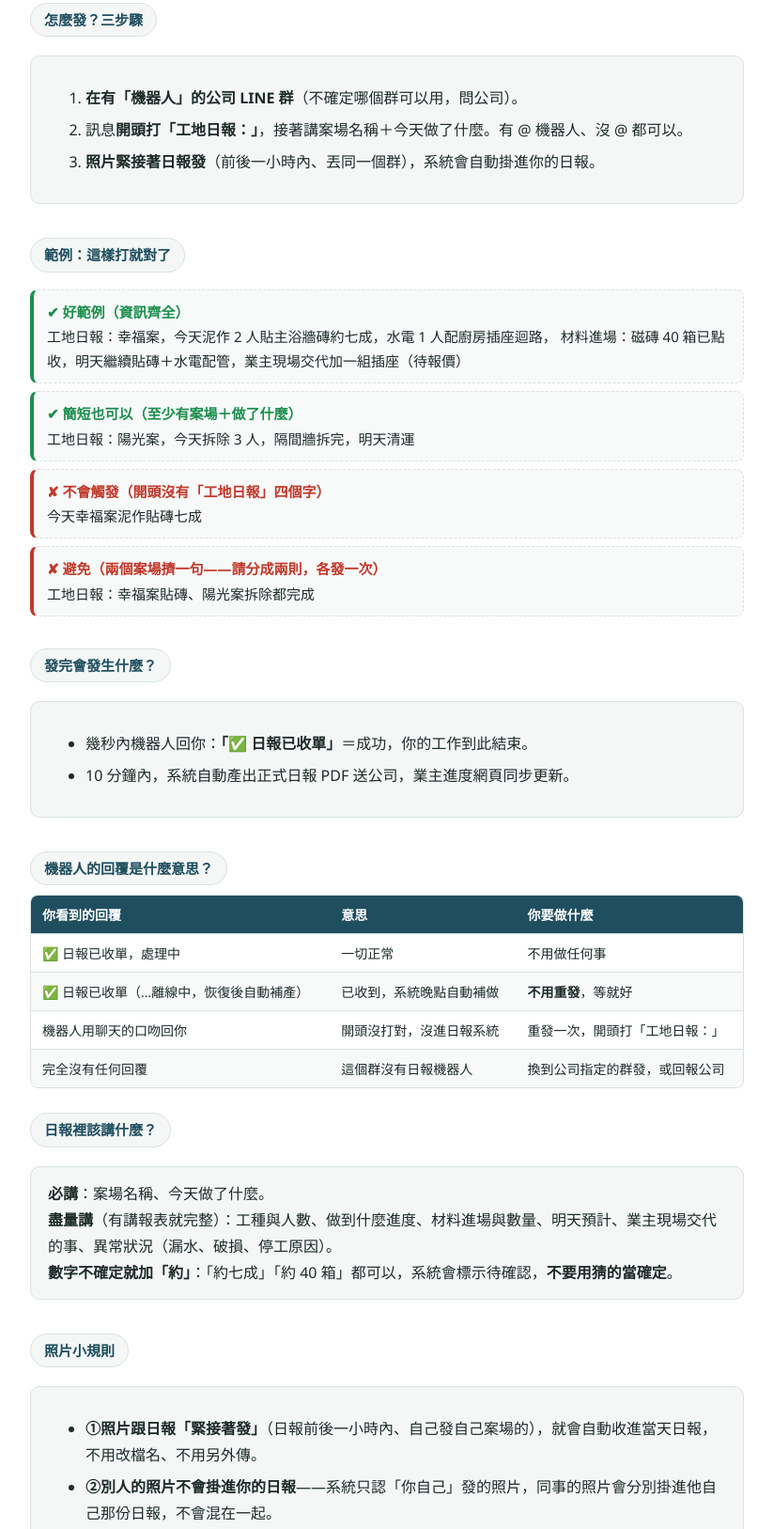
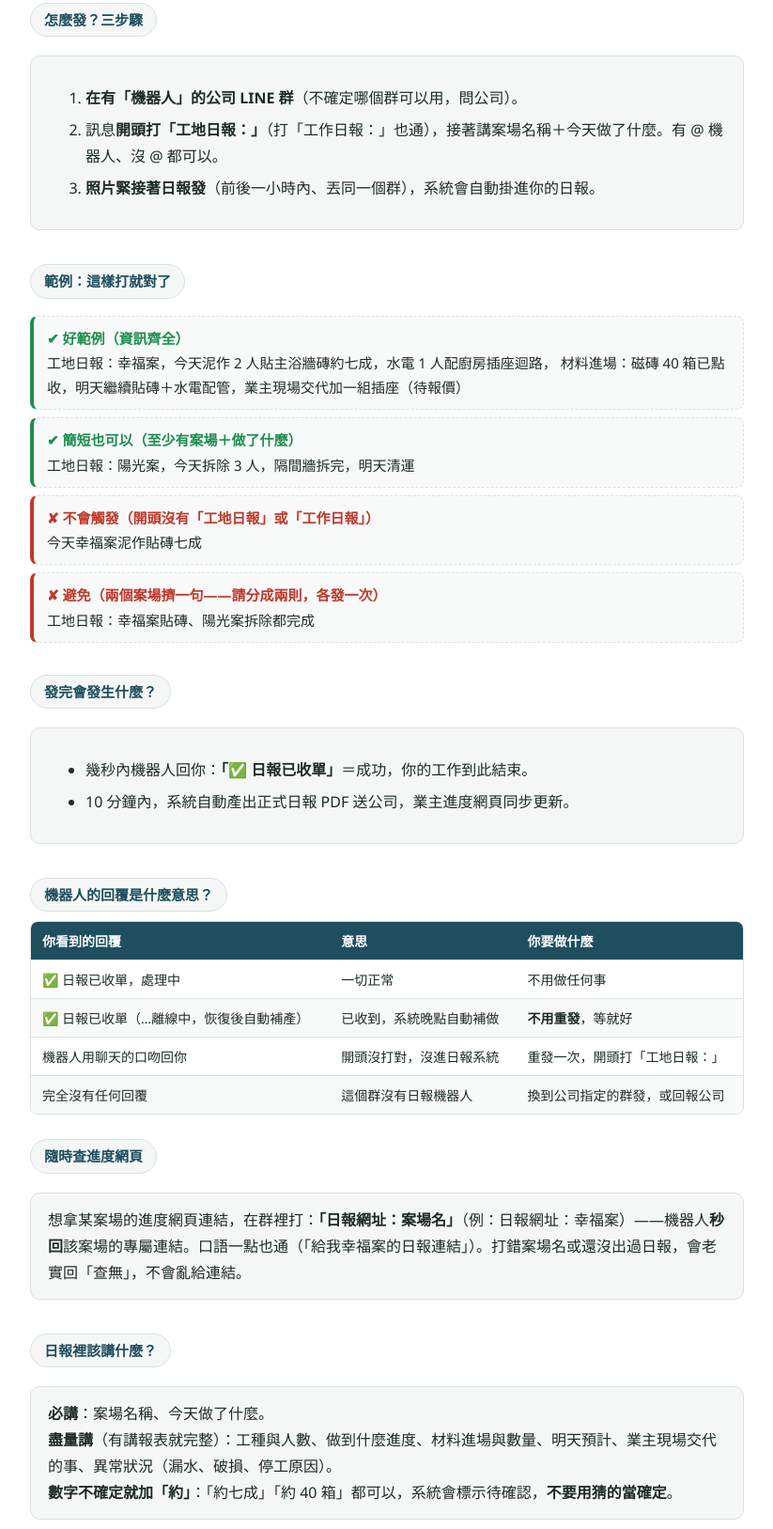
Before and after one commit to FennixChou/ruguo-daily-log-manual, a plain HTML site: page index.html in a window 1280 px wide. Shown: the part 339-1966 px from the top of the page at 94% size, without its empty margins (228-1051 px from the left). Drawn offline with Linux system fonts and the light colour scheme.

Commit message:
v1.4 新增查日報網址用法＋工作日報別名
Co-Authored-By: Claude Fable 5 <noreply@anthropic.com>

```diff
--- a/index.html
+++ b/index.html
@@ -73,7 +73,7 @@
 <div class="card">
 <ol>
 <li><b>在有「機器人」的公司 LINE 群</b>（不確定哪個群可以用，問公司）。</li>
-<li>訊息<b>開頭打「工地日報：」</b>，接著講案場名稱＋今天做了什麼。有 @ 機器人、沒 @ 都可以。</li>
+<li>訊息<b>開頭打「工地日報：」</b>（打「工作日報：」也通），接著講案場名稱＋今天做了什麼。有 @ 機器人、沒 @ 都可以。</li>
 <li><b>照片緊接著日報發</b>（前後一小時內、丟同一個群），系統會自動掛進你的日報。</li>
 </ol>
 </div>
@@ -86,7 +86,7 @@
 <div class="msg good"><span class="tag-good">✔ 簡短也可以（至少有案場＋做了什麼）</span><br>
 工地日報：陽光案，今天拆除 3 人，隔間牆拆完，明天清運
 </div>
-<div class="msg bad"><span class="tag-bad">✘ 不會觸發（開頭沒有「工地日報」四個字）</span><br>
+<div class="msg bad"><span class="tag-bad">✘ 不會觸發（開頭沒有「工地日報」或「工作日報」）</span><br>
 今天幸福案泥作貼磚七成
 </div>
 <div class="msg bad"><span class="tag-bad">✘ 避免（兩個案場擠一句——請分成兩則，各發一次）</span><br>
@@ -111,6 +111,11 @@
 <tr><td>完全沒有任何回覆</td><td>這個群沒有日報機器人</td><td>換到公司指定的群發，或回報公司</td></tr>
 </tbody>
 </table></div>
+
+<h2>隨時查進度網頁</h2>
+<div class="card">
+想拿某案場的進度網頁連結，在群裡打：<b>「日報網址：案場名」</b>（例：日報網址：幸福案）——機器人<b>秒回</b>該案場的專屬連結。口語一點也通（「給我幸福案的日報連結」）。打錯案場名或還沒出過日報，會老實回「查無」，不會亂給連結。
+</div>
 
 <h2>日報裡該講什麼？</h2>
 <div class="card">
@@ -149,6 +154,6 @@
 </table></div>
 
 <footer>
-如菓室內裝修有限公司｜工地日報系統 使用手冊 v1.3（2026-07-04）｜系統問題請回報公司管理端
+如菓室內裝修有限公司｜工地日報系統 使用手冊 v1.4（2026-07-04）｜系統問題請回報公司管理端
 </footer>
 </div>
```
